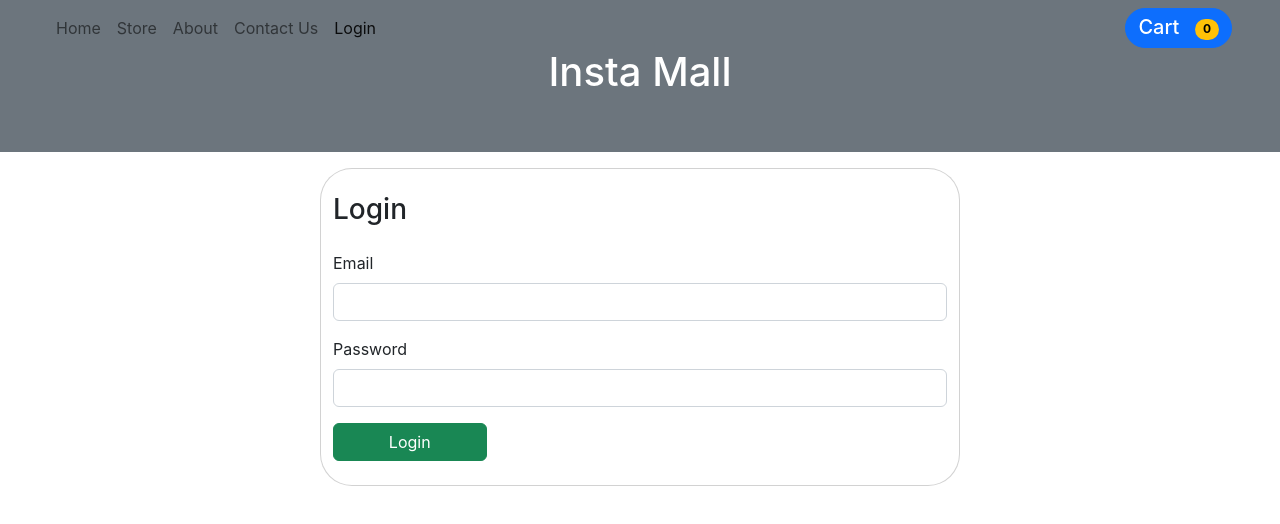
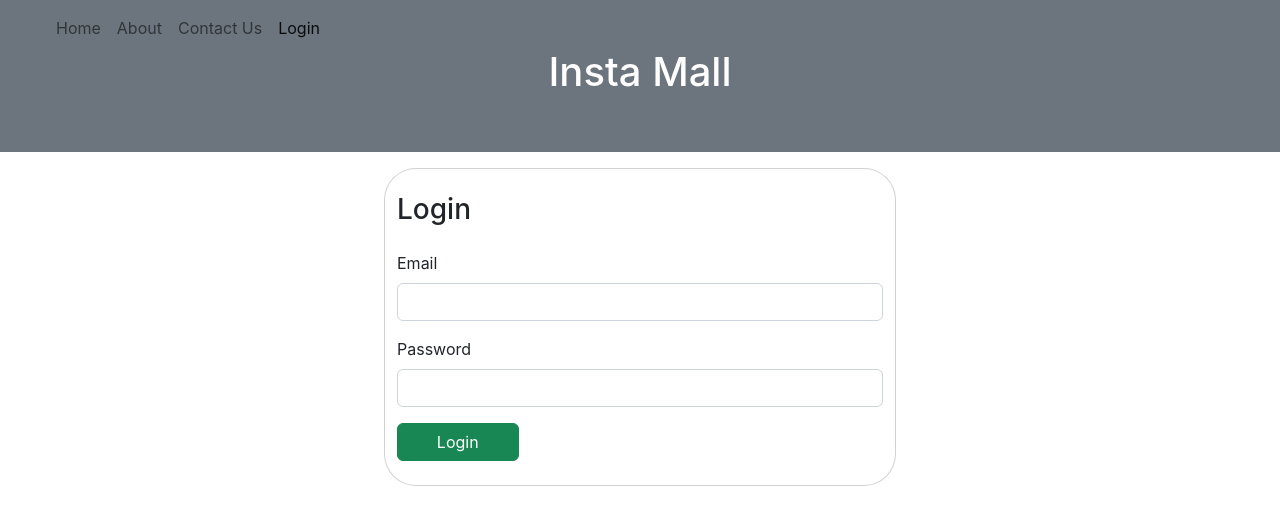
Before and after one commit to Rahul-71/eCommerce, a React (Create React App) app: page /login in a window 1280 px wide. Shown: the top 524 px of the page. Built offline with nearby package versions, Linux system fonts and the light colour scheme.

Commit message:
logout functionality

```diff
--- a/src/App.js
+++ b/src/App.js
@@ -1,15 +1,16 @@
 import React from "react";
 import { RouterProvider } from "react-router";
 import { createBrowserRouter } from "react-router-dom";
+import AuthContextProvider from "./cart-context/AuthContext";
 import CartContextProvider from "./cart-context/CartContext";
 import AboutPage from "./components/AboutPage";
 import ContactUs from "./components/ContactUs";
 import Headers from "./components/Headers";
 import Home from "./components/Home";
+import LoginForm from "./components/LoginForm";
+import NotFound from "./components/NotFound";
 import ProductDetails from "./components/ProductDetails";
 import Stores from "./components/Stores";
-import NotFound from "./components/NotFound";
-import LoginForm from "./components/LoginForm";
 
 const routerDefination = createBrowserRouter([
   {
@@ -30,11 +31,13 @@ const routerDefination = createBrowserRouter([
 
 const App = () => {
   return (
-    <CartContextProvider>
-      <RouterProvider router={routerDefination}>
-        <Headers />
-      </RouterProvider>
-    </CartContextProvider>
+    <AuthContextProvider>
+      <CartContextProvider>
+        <RouterProvider router={routerDefination}>
+          <Headers />
+        </RouterProvider>
+      </CartContextProvider>
+    </AuthContextProvider>
   );
 };
 
--- a/src/cart-context/AuthContext.js
+++ b/src/cart-context/AuthContext.js
@@ -1,4 +1,5 @@
 import React, { createContext, useState } from "react";
+import { useNavigate } from "react-router";
 
 export const AuthContext = createContext({
   token: "",
@@ -9,6 +10,7 @@ export const AuthContext = createContext({
 
 const AuthContextProvider = (props) => {
   const [token, setToken] = useState("");
+  //   const navigate = useNavigate();
 
   const userLoggedIn = !!token;
 
@@ -17,6 +19,7 @@ const AuthContextProvider = (props) => {
   };
 
   const logoutHandler = () => {
+    // navigate("/", { replace: true });
     setToken(null);
   };
 
--- a/src/components/LoginForm.js
+++ b/src/components/LoginForm.js
@@ -61,7 +61,8 @@ const LoginForm = () => {
 
   return (
     <form
-      className="container w-50 justify-content-center card py-4 my-3 rounded rounded-5"
+      className="container justify-content-center card py-4 my-3 rounded rounded-5"
+      style={{ width: "40vw" }}
       onSubmit={submitHandler}
     >
       <h3 className="mb-4">Login</h3>
--- a/src/components/MainNavigation.js
+++ b/src/components/MainNavigation.js
@@ -1,9 +1,19 @@
 import React, { useContext } from "react";
-import { NavLink } from "react-router-dom";
+import { NavLink, useNavigate } from "react-router-dom";
 import { CartContext } from "../cart-context/CartContext";
+import { AuthContext } from "../cart-context/AuthContext";
 
 const MainNavigation = () => {
   const cartCtx = useContext(CartContext);
+  const authCtx = useContext(AuthContext);
+  const navigate = useNavigate();
+
+  const logoutHandler = () => {
+    if (window.confirm("Are you sure you want to log out?")) {
+      authCtx.logout();
+      navigate("/");
+    }
+  };
 
   return (
     <nav className="navbar navbar-expand-md bg-secondary fixed-top px-5">
@@ -22,16 +32,17 @@ const MainNavigation = () => {
           <li className="nav-item">
             <NavLink
               to="/"
+              end
               className={`nav-link ${(isActive) =>
                 isActive ? "active" : undefined}`}
               onClick={
                 !cartCtx.isCartShown ? cartCtx.toggleCartShown : undefined
               }
-              end
             >
               Home
             </NavLink>
           </li>
+          {authCtx.isLoggedIn && (
             <li className="nav-item">
               <NavLink
                 to="/store"
@@ -44,6 +55,7 @@ const MainNavigation = () => {
                 Store{" "}
               </NavLink>
             </li>
+          )}
           <li className="nav-item">
             <NavLink
               to="/about"
@@ -68,7 +80,8 @@ const MainNavigation = () => {
               Contact Us
             </NavLink>
           </li>
-          <li className="nav-item">
+          {!authCtx.isLoggedIn ? (
+            <li className="nav-item align-items-center justify-content-center">
               <NavLink
                 to="/login"
                 className={`nav-link ${(isActive) =>
@@ -77,9 +90,18 @@ const MainNavigation = () => {
                 Login
               </NavLink>
             </li>
+          ) : undefined}
         </ul>
       </div>
-      {!cartCtx.isCartShown && (
+      {authCtx.isLoggedIn && (
+        <button
+          className="btn btn-danger mx-2 rounded-pill btn-md"
+          onClick={logoutHandler}
+        >
+          Logout
+        </button>
+      )}
+      {authCtx.isLoggedIn && !cartCtx.isCartShown && (
         <button
           type="button"
           className="btn btn-primary btn-md rounded-pill align-items-center"
```
Also changed, not shown: src/Utils/PrivateRoute.js (added, +16 -0 lines). Lines whose indentation alone changed are shown as unchanged.
